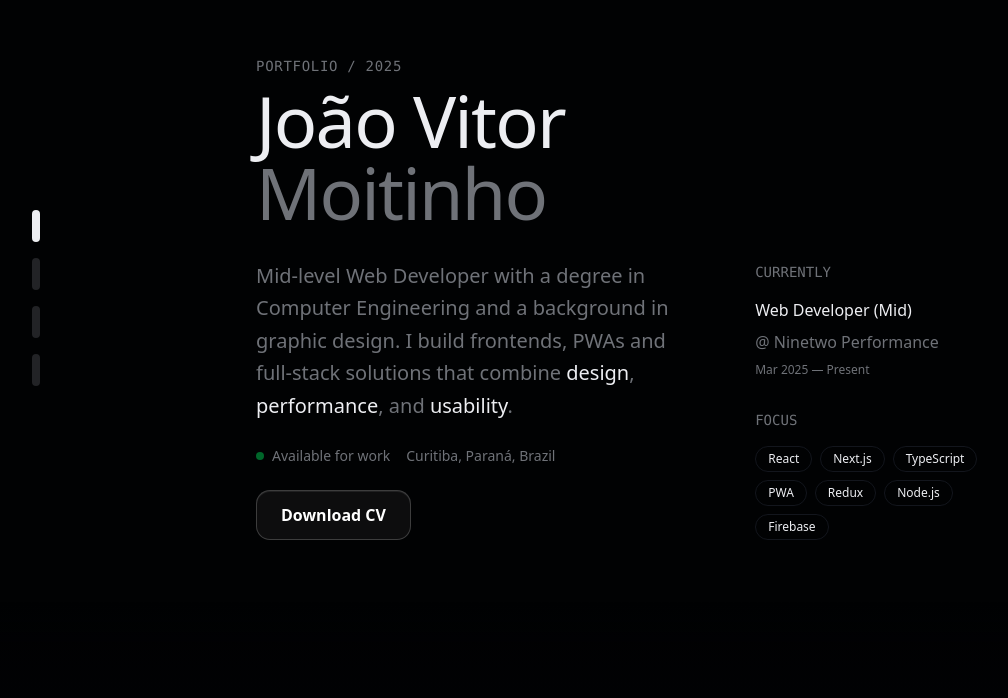
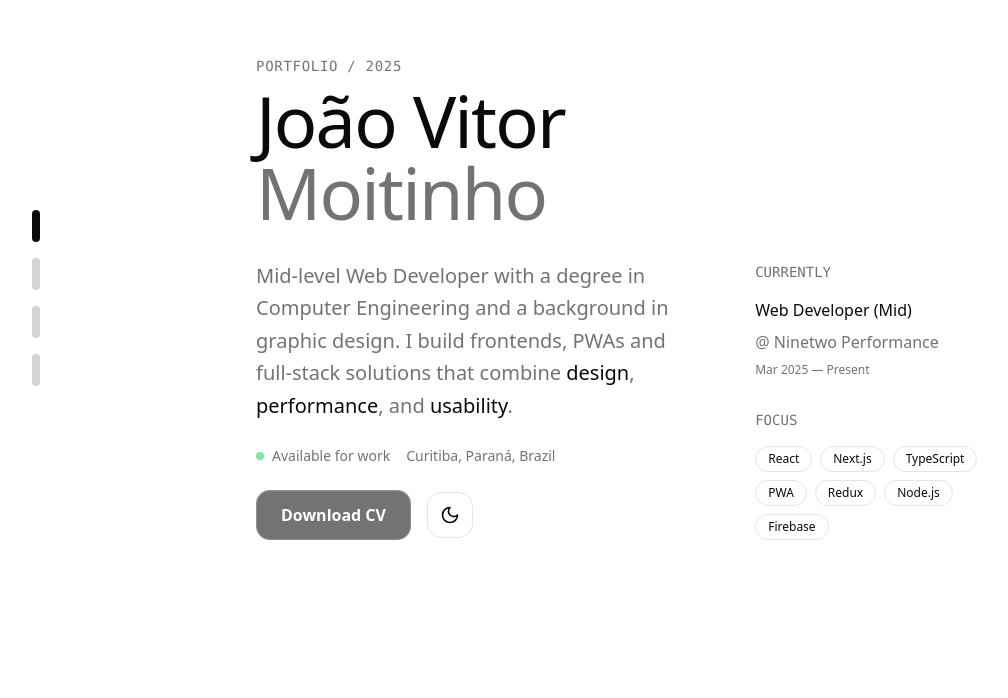
Before and after one commit to eumoitinho/page-moitinho, a Next.js app: page / in a window 1280 px wide. Shown: the part 102-800 px from the top of the page, without its empty margins (0-1008 px from the left). Built offline with nearby package versions, Linux system fonts and the light colour scheme.

Commit message:
feat: implement theme toggle functionality and update dark mode styles

```diff
--- a/app/globals.css
+++ b/app/globals.css
@@ -38,38 +38,38 @@
 }
 
 .dark {
-  --background: oklch(0.08 0.01 265);
-  --foreground: oklch(0.95 0.005 265);
-  --card: oklch(0.11 0.012 265);
-  --card-foreground: oklch(0.95 0.005 265);
-  --popover: oklch(0.11 0.012 265);
-  --popover-foreground: oklch(0.95 0.005 265);
-  --primary: oklch(0.95 0.005 265);
-  --primary-foreground: oklch(0.08 0.01 265);
-  --secondary: oklch(0.15 0.015 265);
-  --secondary-foreground: oklch(0.95 0.005 265);
-  --muted: oklch(0.15 0.015 265);
-  --muted-foreground: oklch(0.55 0.01 265);
-  --accent: oklch(0.18 0.018 265);
-  --accent-foreground: oklch(0.95 0.005 265);
-  --destructive: oklch(0.50 0.18 25);
-  --destructive-foreground: oklch(0.95 0.005 265);
-  --border: oklch(0.20 0.015 265);
-  --input: oklch(0.20 0.015 265);
-  --ring: oklch(0.45 0.02 265);
-  --chart-1: oklch(0.60 0.20 265);
-  --chart-2: oklch(0.70 0.18 180);
-  --chart-3: oklch(0.75 0.18 70);
-  --chart-4: oklch(0.65 0.22 300);
-  --chart-5: oklch(0.65 0.20 20);
-  --sidebar: oklch(0.11 0.012 265);
-  --sidebar-foreground: oklch(0.95 0.005 265);
-  --sidebar-primary: oklch(0.60 0.20 265);
-  --sidebar-primary-foreground: oklch(0.95 0.005 265);
-  --sidebar-accent: oklch(0.15 0.015 265);
-  --sidebar-accent-foreground: oklch(0.95 0.005 265);
-  --sidebar-border: oklch(0.20 0.015 265);
-  --sidebar-ring: oklch(0.45 0.02 265);
+  --background: oklch(0.145 0 0);
+  --foreground: oklch(0.985 0 0);
+  --card: oklch(0.145 0 0);
+  --card-foreground: oklch(0.985 0 0);
+  --popover: oklch(0.145 0 0);
+  --popover-foreground: oklch(0.985 0 0);
+  --primary: oklch(0.985 0 0);
+  --primary-foreground: oklch(0.205 0 0);
+  --secondary: oklch(0.269 0 0);
+  --secondary-foreground: oklch(0.985 0 0);
+  --muted: oklch(0.269 0 0);
+  --muted-foreground: oklch(0.708 0 0);
+  --accent: oklch(0.269 0 0);
+  --accent-foreground: oklch(0.985 0 0);
+  --destructive: oklch(0.396 0.141 25.723);
+  --destructive-foreground: oklch(0.637 0.237 25.331);
+  --border: oklch(0.269 0 0);
+  --input: oklch(0.269 0 0);
+  --ring: oklch(0.439 0 0);
+  --chart-1: oklch(0.488 0.243 264.376);
+  --chart-2: oklch(0.696 0.17 162.48);
+  --chart-3: oklch(0.769 0.188 70.08);
+  --chart-4: oklch(0.627 0.265 303.9);
+  --chart-5: oklch(0.645 0.246 16.439);
+  --sidebar: oklch(0.205 0 0);
+  --sidebar-foreground: oklch(0.985 0 0);
+  --sidebar-primary: oklch(0.488 0.243 264.376);
+  --sidebar-primary-foreground: oklch(0.985 0 0);
+  --sidebar-accent: oklch(0.269 0 0);
+  --sidebar-accent-foreground: oklch(0.985 0 0);
+  --sidebar-border: oklch(0.269 0 0);
+  --sidebar-ring: oklch(0.439 0 0);
 }
 
 @theme inline {
--- a/app/page.tsx
+++ b/app/page.tsx
@@ -4,12 +4,25 @@ import Link from "next/link"
 import { useEffect, useRef, useState } from "react"
 
 export default function Home() {
-  const [isDark, setIsDark] = useState(true)
+  const [isDark, setIsDark] = useState(false)
   const [activeSection, setActiveSection] = useState("")
   const sectionsRef = useRef<(HTMLElement | null)[]>([])
 
   useEffect(() => {
+    // Check system preference
+    const prefersDark = window.matchMedia("(prefers-color-scheme: dark)").matches
+    const savedTheme = localStorage.getItem("theme")
+
+    if (savedTheme) {
+      setIsDark(savedTheme === "dark")
+    } else {
+      setIsDark(prefersDark)
+    }
+  }, [])
+
+  useEffect(() => {
     document.documentElement.classList.toggle("dark", isDark)
+    localStorage.setItem("theme", isDark ? "dark" : "light")
   }, [isDark])
 
   useEffect(() => {
@@ -148,6 +161,52 @@ export default function Home() {
                       </div>
                     ) : null}
                   </div>
+
+                  <button
+                    onClick={toggleTheme}
+                    className="p-3 rounded-xl border border-border hover:border-muted-foreground/50 transition-all duration-300 hover:shadow-lg"
+                    aria-label="Toggle theme"
+                  >
+                    {isDark ? (
+                      <svg
+                        xmlns="http://www.w3.org/2000/svg"
+                        width="20"
+                        height="20"
+                        viewBox="0 0 24 24"
+                        fill="none"
+                        stroke="currentColor"
+                        strokeWidth="2"
+                        strokeLinecap="round"
+                        strokeLinejoin="round"
+                        className="text-foreground"
+                      >
+                        <circle cx="12" cy="12" r="4" />
+                        <path d="M12 2v2" />
+                        <path d="M12 20v2" />
+                        <path d="m4.93 4.93 1.41 1.41" />
+                        <path d="m17.66 17.66 1.41 1.41" />
+                        <path d="M2 12h2" />
+                        <path d="M20 12h2" />
+                        <path d="m6.34 17.66-1.41 1.41" />
+                        <path d="m19.07 4.93-1.41 1.41" />
+                      </svg>
+                    ) : (
+                      <svg
+                        xmlns="http://www.w3.org/2000/svg"
+                        width="20"
+                        height="20"
+                        viewBox="0 0 24 24"
+                        fill="none"
+                        stroke="currentColor"
+                        strokeWidth="2"
+                        strokeLinecap="round"
+                        strokeLinejoin="round"
+                        className="text-foreground"
+                      >
+                        <path d="M12 3a6 6 0 0 0 9 9 9 9 0 1 1-9-9Z" />
+                      </svg>
+                    )}
+                  </button>
 
                   {isDownloading ? <div className="text-sm text-muted-foreground">Preparing download…</div> : null}
                 </div>
@@ -498,7 +557,7 @@ export default function Home() {
                   skills: ["Agency", "Portfolio", "CMS"],
                 },
                 {
-                  title: "Legado Advocacia",
+                  title: "Longo Costa Franco Advocacia",
                   image: "https://api.apify.com/v2/key-value-stores/hl9NbYHtINbUwMB3p/records/k299gn8zqgkagl4l.jpeg",
                   url: "https://legado-advocacia-site-27.vercel.app",
                   category: "WEB DEVELOPMENT",
```
Also changed, not shown: public/a373a8bdc03a82e660bce497f8a7e25bc6bb53eaeec8503ce8460894acd6927d.webp (added).
